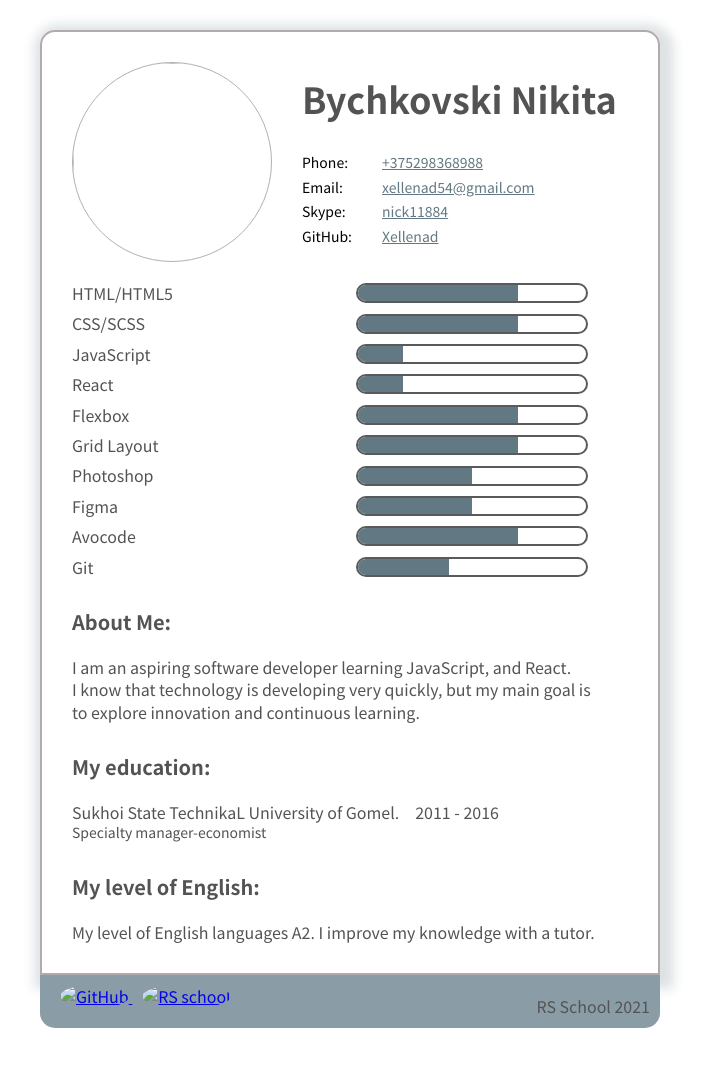
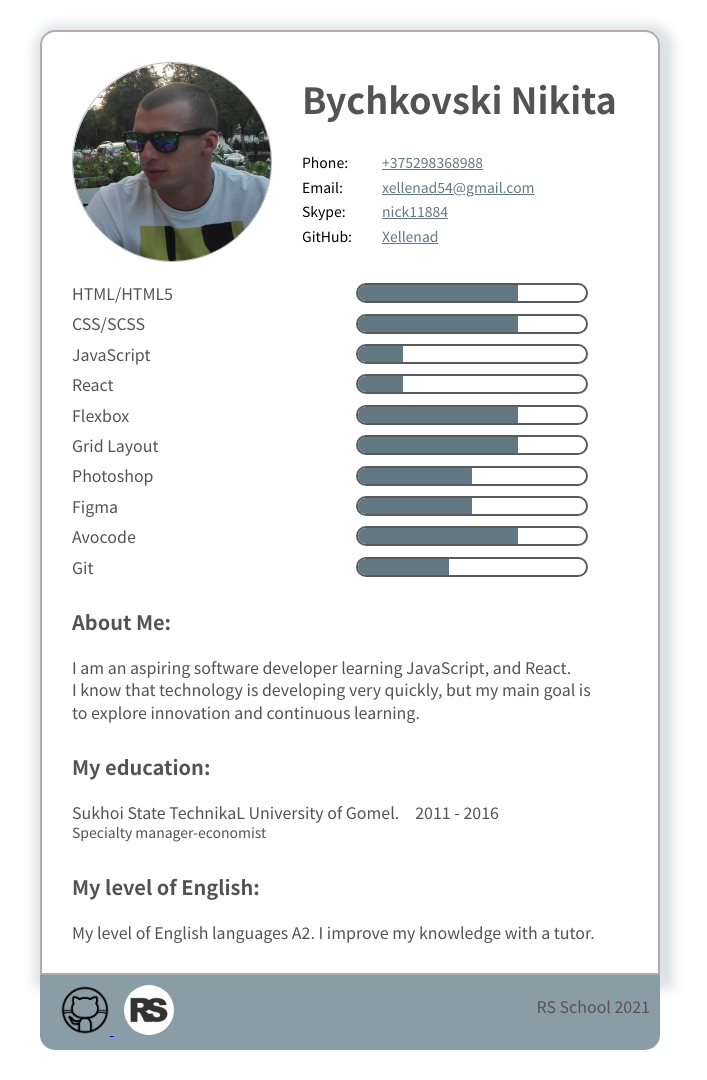
Before and after one commit to Xellenad/rsschool-cv, a plain HTML site: page index.html in a window 1280 px wide. Shown: the whole page, without its empty margins (290-997 px from the left). Before the commit the page ends 1058 px from the top, so only its background shows below. Drawn offline with Linux system fonts and the light colour scheme; the site is published under a folder, as on GitHub Pages, so addresses that start at the root find nothing.

Commit message:
fix: correct img link

```diff
--- a/index.html
+++ b/index.html
@@ -15,7 +15,7 @@
       <div class="card_section">
         <div class="personal_info">
           <div class="personal_photo">
-            <img src="/img/photo avatar.png" alt="">
+            <img src="./img/photo avatar.png" alt="">
           </div>
           <div class="personal_desc">
             <div class="personal_name">Bychkovski Nikita</div>
@@ -111,8 +111,8 @@
       <footer>
         <div class="footer_box">
           <div class="social">
-            <a href="https://github.com/Xellenad" target="blank"> <img src="/img/github.png" alt="GitHub"> </a>
-            <a href="https://rs.school/js/" target="blank"> <img src="/img/rs-logo.jpg" alt="RS school"> </a>
+            <a href="https://github.com/Xellenad" target="blank"> <img src="./img/github.png" alt="GitHub"> </a>
+            <a href="https://rs.school/js/" target="blank"> <img src="./img/rs-logo.jpg" alt="RS school"> </a>
           </div>
           <div class="footer_text">RS School 2021</div>
         </div>
```
